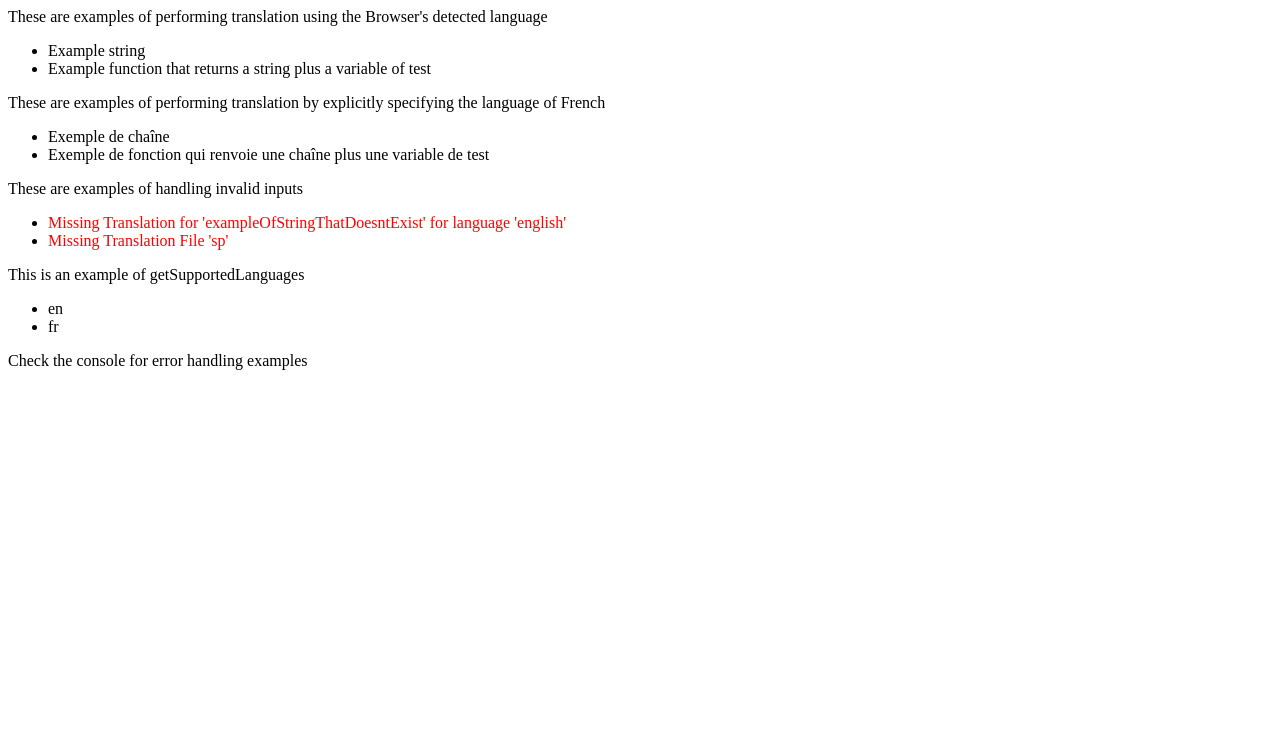
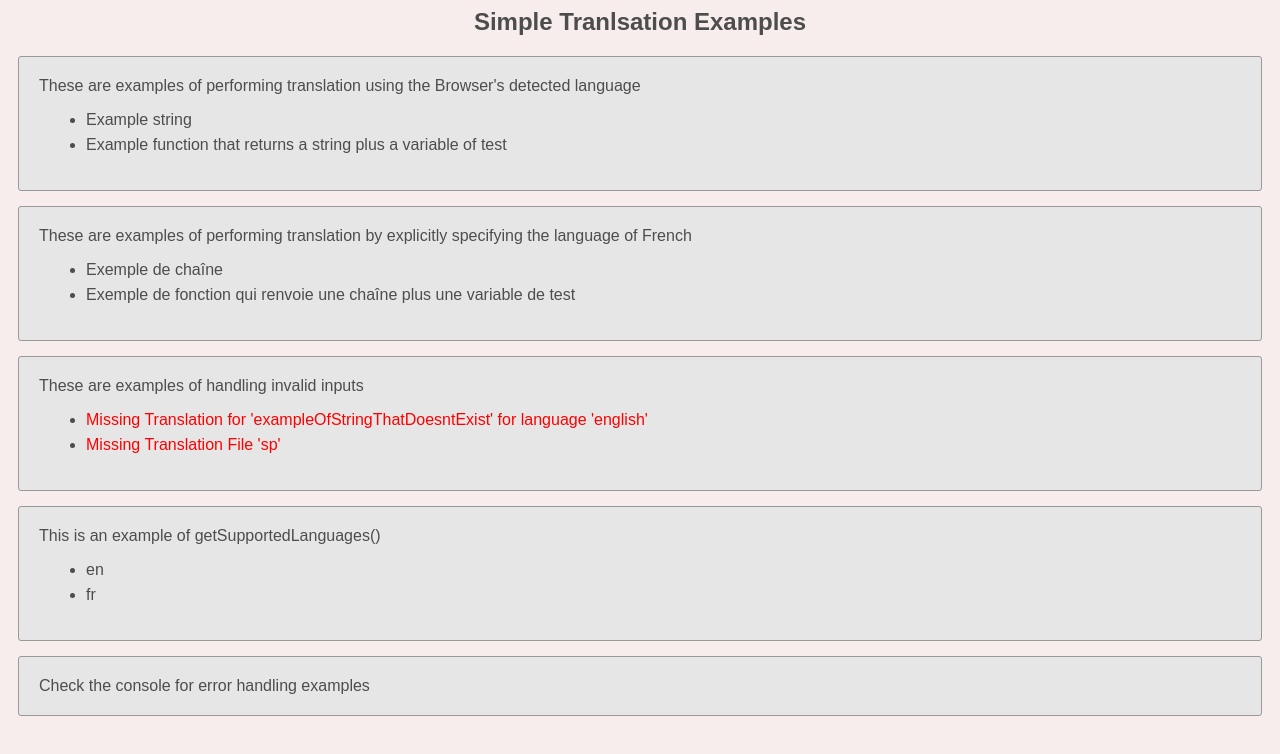
Before and after one commit to ssshake/simple-translation, a website: page examples/index.html in a window 1280 px wide. Drawn offline with Linux system fonts and the light colour scheme.

Commit message:
styled example files

```diff
--- a/examples/index.html
+++ b/examples/index.html
@@ -1,30 +1,42 @@
 <html>
 
   <body>
+    <h2>Simple Tranlsation Examples</h2>
+    <div class="container">
       <div>These are examples of performing translation using the Browser's detected language</div>
       <ul>
         <li id="string-example"></li>
         <li id="function-example"></li>
       </ul>
+    </div>
 
+    <div class="container">
       <div>These are examples of performing translation by explicitly specifying the language of French</div>
       <ul>
         <li id="string-example-french"></li>
         <li id="function-example-french"></li>
       </ul>
+    </div>
 
+
+    <div class="container">
       <div>These are examples of handling invalid inputs</div>
       <ul>
         <li id="missing-string-example"></li>
         <li id="missing-language-example"></li>
       </ul>
+    </div>
 
-    <div>This is an example of getSupportedLanguages</div>
+    <div class="container">
+      <div>This is an example of getSupportedLanguages()</div>
       <ul id="supported-languages">
+      </ul>
+    </div>
 
-    </ul>
+    <div class="container">
+      <div>Check the console for error handling examples</div>
+    </div>
 
-    <div>Check the console for error handling examples</div>
   </body>
 
   <script type="module">
@@ -66,4 +78,29 @@
 
   </script>
 
+  <style>
+    body{
+      font-family: Arial;
+      color: hsl(0, 0%, 30%);
+      background-color: hsl(0, 40%, 95%);
+    }
+
+    .container{
+      padding: 20px;
+      border: 1px solid hsl(0, 0%, 60%);
+      border-radius: 3px;
+      margin: 15px 10px;
+      background-color: hsl(0, 0%, 90%);
+    }
+
+    h2 {
+      text-align: center;
+    }
+
+    li {
+      margin: 7px;
+    }
+
+  </style>
+
 </html>
```
Lines whose indentation alone changed are shown as unchanged.
